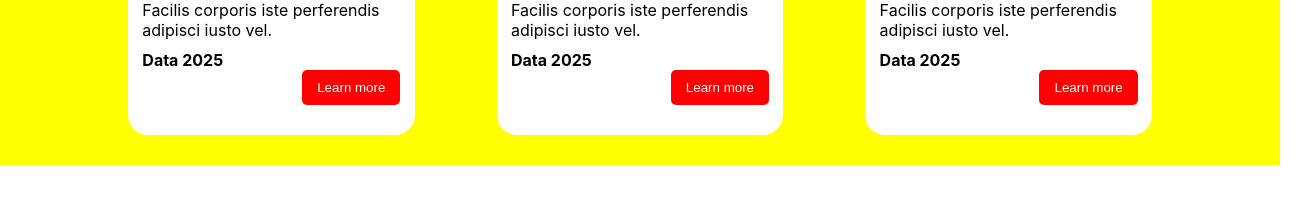
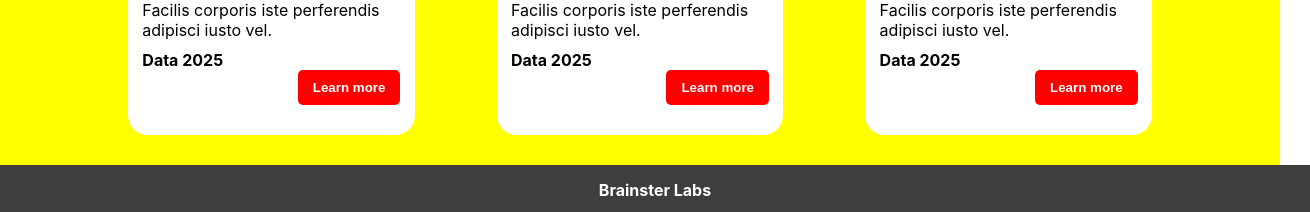
Before and after one commit to Mihail-Kotevski/MyProjects, a React (Create React App) app in the folder brainster-labs-react/: page / in a window 1280 px wide. Shown: the part 1126-1338 px from the top of the page, 1310 px wide, since content can reach past the window. Before the commit the page ends 1291 px from the top, so only its background shows below. Built offline with nearby package versions, Linux system fonts and the light colour scheme.

Commit message:
Added Footer

```diff
--- a/brainster-labs-react/src/components/card/card.css
+++ b/brainster-labs-react/src/components/card/card.css
@@ -40,4 +40,5 @@
   color: white;
   background-color: red;
   border-radius: 5px;
+  font-weight: bold;
 }
--- /dev/null
+++ b/brainster-labs-react/src/components/footer/Footer.tsx
@@ -0,0 +1,10 @@
+import React from "react";
+import "../footer/footer.css";
+
+export default function Footer() {
+  return (
+    <div className="footer">
+      <span>Brainster Labs</span>
+    </div>
+  );
+}
--- /dev/null
+++ b/brainster-labs-react/src/components/footer/footer.css
@@ -0,0 +1,9 @@
+.footer {
+  background-color: rgb(64, 61, 61);
+  color: white;
+  display: flex;
+  justify-content: center;
+  padding: 15px;
+  width: 100%;
+  font-weight: bold;
+}
--- a/brainster-labs-react/src/pages/HomePage.tsx
+++ b/brainster-labs-react/src/pages/HomePage.tsx
@@ -3,6 +3,7 @@ import Header from "../components/header/Header.tsx";
 import Banner from "../components/banner/Banner.tsx";
 import Filters from "../components/filters/Filters.tsx";
 import CardSection from "../components/cardsSection/CardSection.tsx";
+import Footer from "../components/footer/Footer.tsx";
 
 export default function HomePage() {
   return (
@@ -11,6 +12,7 @@ export default function HomePage() {
       <Banner />
       <Filters />
       <CardSection />
+      <Footer />
     </>
   );
 }
```
